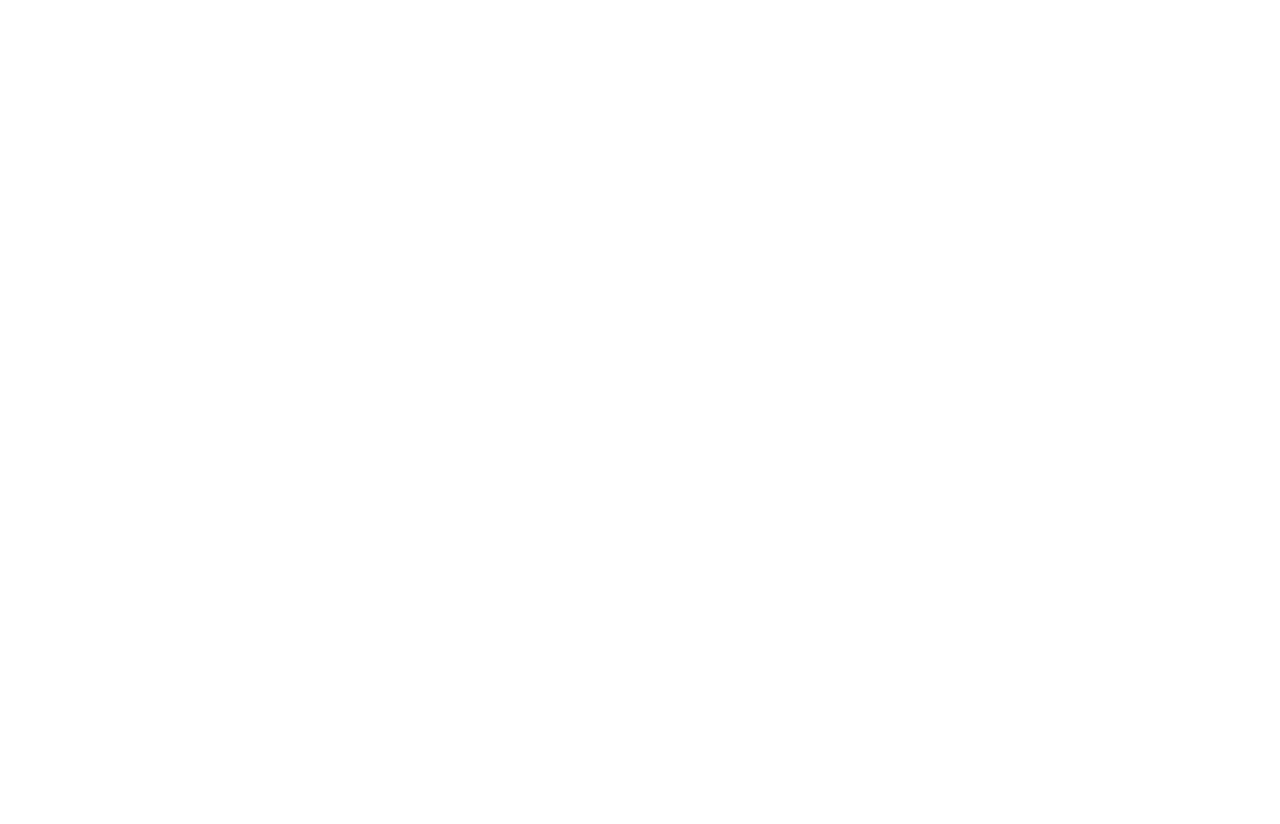
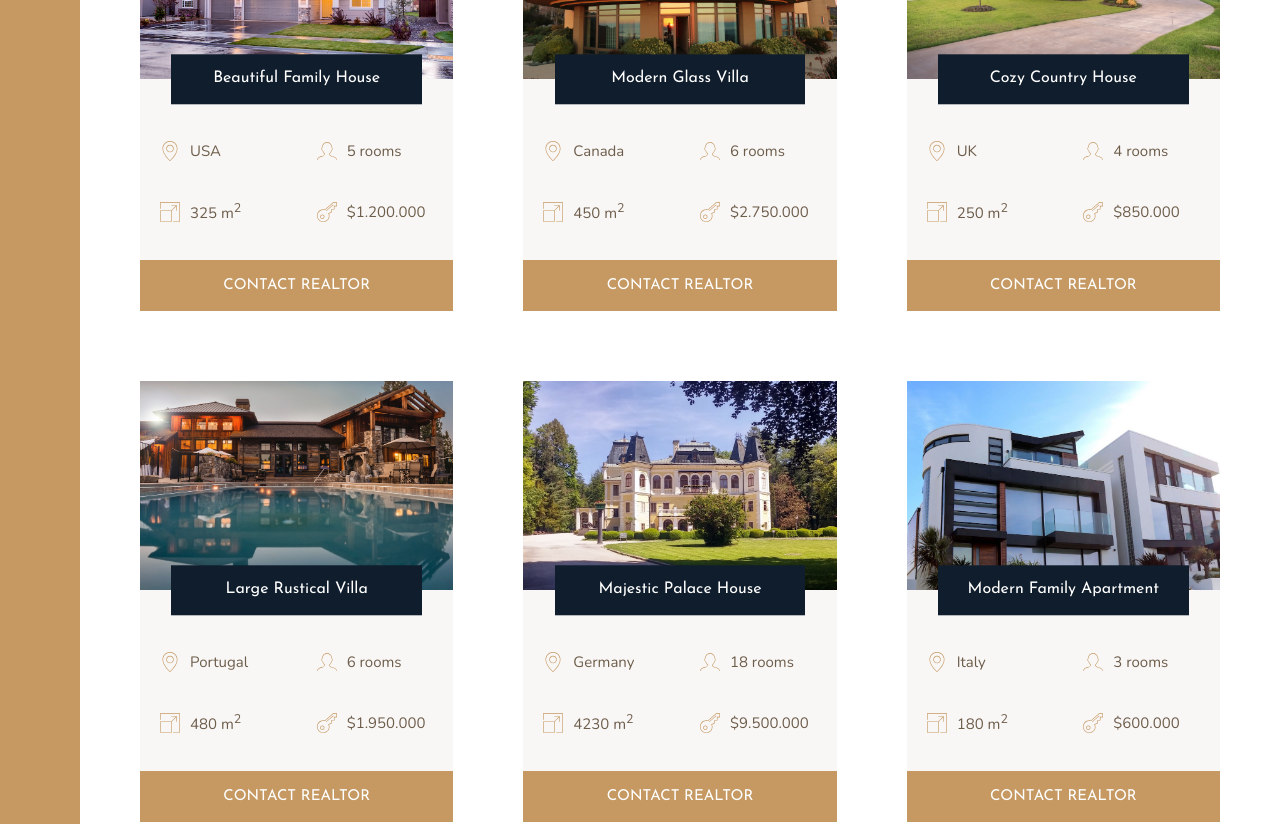
Before and after one commit to marem92/nexter, a React (Create React App) app: page / in a window 1280 px wide. Shown: the part 2100-2924 px from the top of the page. Before the commit the page ends 1916 px from the top, so only its background shows below. Built offline with nearby package versions, Linux system fonts and the light colour scheme.

Commit message:
added home card and finished homes section

```diff
--- /dev/null
+++ b/src/components/HomeCard/HomeCard.js
@@ -0,0 +1,41 @@
+import React from 'react';
+import './HomeCard.scss';
+import Button from '../Button/Button';
+
+const HomeCard = ({ name, imgSrc, location, rooms, area, price }) => {
+  return (
+    <div className="home">
+      <img src={imgSrc} alt="House 1" className="home__img" />
+      <h5 className="home__name">{name}</h5>
+      <div className="home__location">
+        <svg>
+          <use href="/sprite.svg#icon-map-pin"></use>
+        </svg>
+        <p>{location}</p>
+      </div>
+      <div className="home__rooms">
+        <svg>
+          <use href="/sprite.svg#icon-profile-male"></use>
+        </svg>
+        <p>{rooms} rooms</p>
+      </div>
+      <div className="home__area">
+        <svg>
+          <use href="/sprite.svg#icon-expand"></use>
+        </svg>
+        <p>
+          {area} m<sup>2</sup>
+        </p>
+      </div>
+      <div className="home__price">
+        <svg>
+          <use href="/sprite.svg#icon-key"></use>
+        </svg>
+        <p>${price}</p>
+      </div>
+      <Button text="Contact realtor" />
+    </div>
+  );
+};
+
+export default HomeCard;
--- /dev/null
+++ b/src/components/HomeCard/HomeCard.scss
@@ -0,0 +1,59 @@
+@import '../../scss-variables.scss';
+
+.home {
+  background-color: $color-grey-light-1;
+
+  display: grid;
+  grid-template-columns: repeat(2, 1fr);
+  row-gap: 3.5rem;
+
+  &__img {
+    width: 100%;
+    grid-row: 1 / 2;
+    grid-column: 1 / -1;
+  }
+
+  &__name {
+    grid-row: 1 / 2;
+    grid-column: 1 / -1;
+    justify-self: center;
+    align-self: end;
+    z-index: 2;
+
+    width: 80%;
+    font-family: $font-display;
+    font-size: 1.6rem;
+    text-align: center;
+    padding: 1.25rem;
+    background-color: $color-secondary;
+    color: #fff;
+    font-weight: 400;
+    transform: translateY(50%);
+  }
+
+  &__location,
+  &__rooms {
+    margin-top: 2.5rem;
+  }
+
+  &__location,
+  &__rooms,
+  &__area,
+  &__price {
+    font-size: 1.5rem;
+    margin-left: 2rem;
+    display: flex;
+    align-items: center;
+
+    svg {
+      fill: $color-primary;
+      height: 2rem;
+      width: 2rem;
+      margin-right: 1rem;
+    }
+  }
+
+  Button {
+    grid-column: 1 / -1;
+  }
+}
--- a/src/components/Homes/Homes.js
+++ b/src/components/Homes/Homes.js
@@ -1,10 +1,69 @@
-import React from 'react';
+import React, { useState } from 'react';
 import './Homes.scss';
+import HomeCard from '../HomeCard/HomeCard';
 
 const Homes = () => {
+  const [homes] = useState([
+    {
+      id: 0,
+      name: 'Beautiful Family House',
+      location: 'USA',
+      rooms: '5',
+      area: '325',
+      price: '1.200.000',
+      imgSrc: 'images/house-1.jpeg',
+    },
+    {
+      id: 1,
+      name: 'Modern Glass Villa',
+      location: 'Canada',
+      rooms: '6',
+      area: '450',
+      price: '2.750.000',
+      imgSrc: 'images/house-2.jpeg',
+    },
+    {
+      id: 2,
+      name: 'Cozy Country House',
+      location: 'UK',
+      rooms: '4',
+      area: '250',
+      price: '850.000',
+      imgSrc: 'images/house-3.jpeg',
+    },
+    {
+      id: 3,
+      name: 'Large Rustical Villa',
+      location: 'Portugal',
+      rooms: '6',
+      area: '480',
+      price: '1.950.000',
+      imgSrc: 'images/house-4.jpeg',
+    },
+    {
+      id: 4,
+      name: 'Majestic Palace House',
+      location: 'Germany',
+      rooms: '18',
+      area: '4230',
+      price: '9.500.000',
+      imgSrc: 'images/house-5.jpeg',
+    },
+    {
+      id: 5,
+      name: 'Modern Family Apartment',
+      location: 'Italy',
+      rooms: '3',
+      area: '180',
+      price: '600.000',
+      imgSrc: 'images/house-6.jpeg',
+    },
+  ]);
   return (
     <div className="Homes">
-      <h1>Homes</h1>
+      {homes.map(({ id, ...otherProps }) => (
+        <HomeCard key={id} {...otherProps} />
+      ))}
     </div>
   );
 };
--- a/src/components/Homes/Homes.scss
+++ b/src/components/Homes/Homes.scss
@@ -1,6 +1,10 @@
 @import '../../scss-variables.scss';
 
 .Homes {
-  background-color: $color-secondary;
   grid-column: center-start / center-end;
+  margin: 15rem 0;
+
+  display: grid;
+  grid-template-columns: repeat(auto-fit, minmax(25rem, 1fr));
+  gap: 7rem;
 }
```
